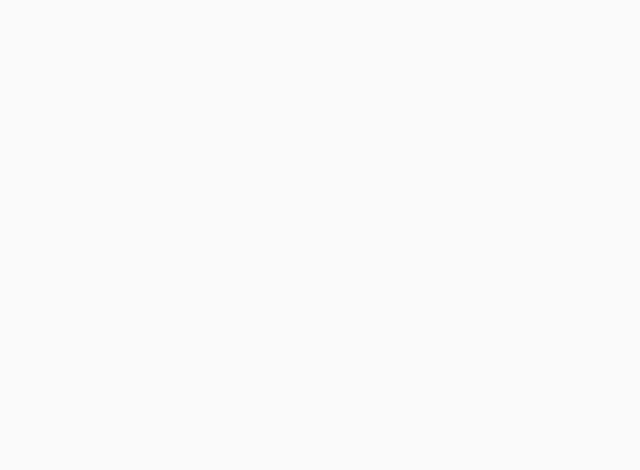
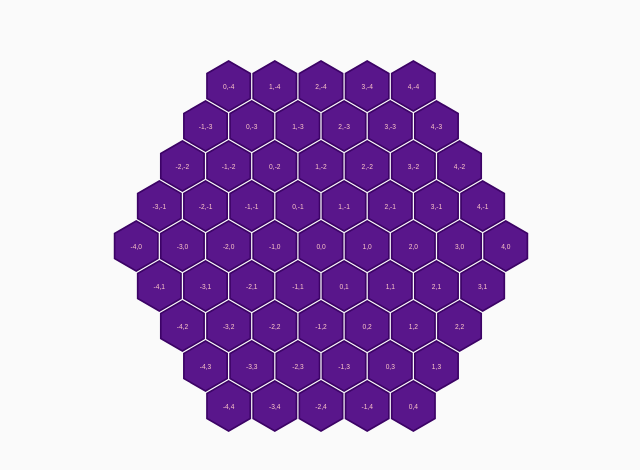
Before and after one commit to Linksyyy/Ananke, a Next.js app: page / in a window 1280 px wide. Shown: the part 154-624 px from the top of the page, without its empty margins (319-959 px from the left). Built offline with nearby package versions, Linux system fonts and the light colour scheme.

Commit message:
Added hexagon board assembly

```diff
--- /dev/null
+++ b/Components/Board.tsx
@@ -0,0 +1,50 @@
+"use client";
+
+export default function Board() {
+  const radius = 4;
+  const scale = 1;
+  const size = 32 * scale;
+
+  const axialToPixel = (q: number, r: number) => {
+    const x = size * (Math.sqrt(3) * q + (Math.sqrt(3) / 2) * r);
+    const y = size * (3 / 2) * r;
+    return { x, y };
+  };
+
+  const hexes = [];
+  for (let q = -radius; q <= radius; q++) {
+    for (let r = -radius; r <= radius; r++) {
+      const s = -q - r;
+      if (Math.abs(s) <= radius) {
+        hexes.push({ q, r, ...axialToPixel(q, r) });
+      }
+    }
+  }
+
+  return (
+    <svg width="650" height="500" viewBox="-300 -300 600 600">
+      <defs>
+        <polygon
+          id="hex-shape"
+          points={`${scale * 25.98}, ${scale * -15} ${scale * 25.98},${scale * 15} 0,${scale * 30} ${scale * -25.98},${scale * 15} ${scale * -25.98},${scale * -15} 0,${scale * -30}`}
+        />
+      </defs>
+
+      {hexes.map((hex) => (
+        <g
+          key={`${hex.q}-${hex.r}`}
+          transform={`translate(${hex.x}, ${hex.y})`}
+        >
+          <use
+            href="#hex-shape"
+            className="fill-purple-900 stroke-purple-950 hover:fill-purple-600 hover:size-w-100 transition-colors duration-200"
+            strokeWidth="2"
+          />
+          <text className="fill-red-200 text-[8px]" textAnchor="middle" dy="4">
+            {hex.q},{hex.r}
+          </text>
+        </g>
+      ))}
+    </svg>
+  );
+}
--- a/app/page.tsx
+++ b/app/page.tsx
@@ -1,7 +1,12 @@
+import Board from "@/Components/Board";
+
 export default function Home() {
   return (
     <div className="flex min-h-screen items-center justify-center bg-zinc-50 font-sans dark:bg-black">
-      <main className="flex min-h-screen w-full flex-col justify-between py-32 px-16">
+      <main className="flex min-h-screen w-full flex-col px-16">
+        <div className="flex justify-center items-center min-h-screen">
+          <Board />
+        </div>
       </main>
     </div>
   );
```
